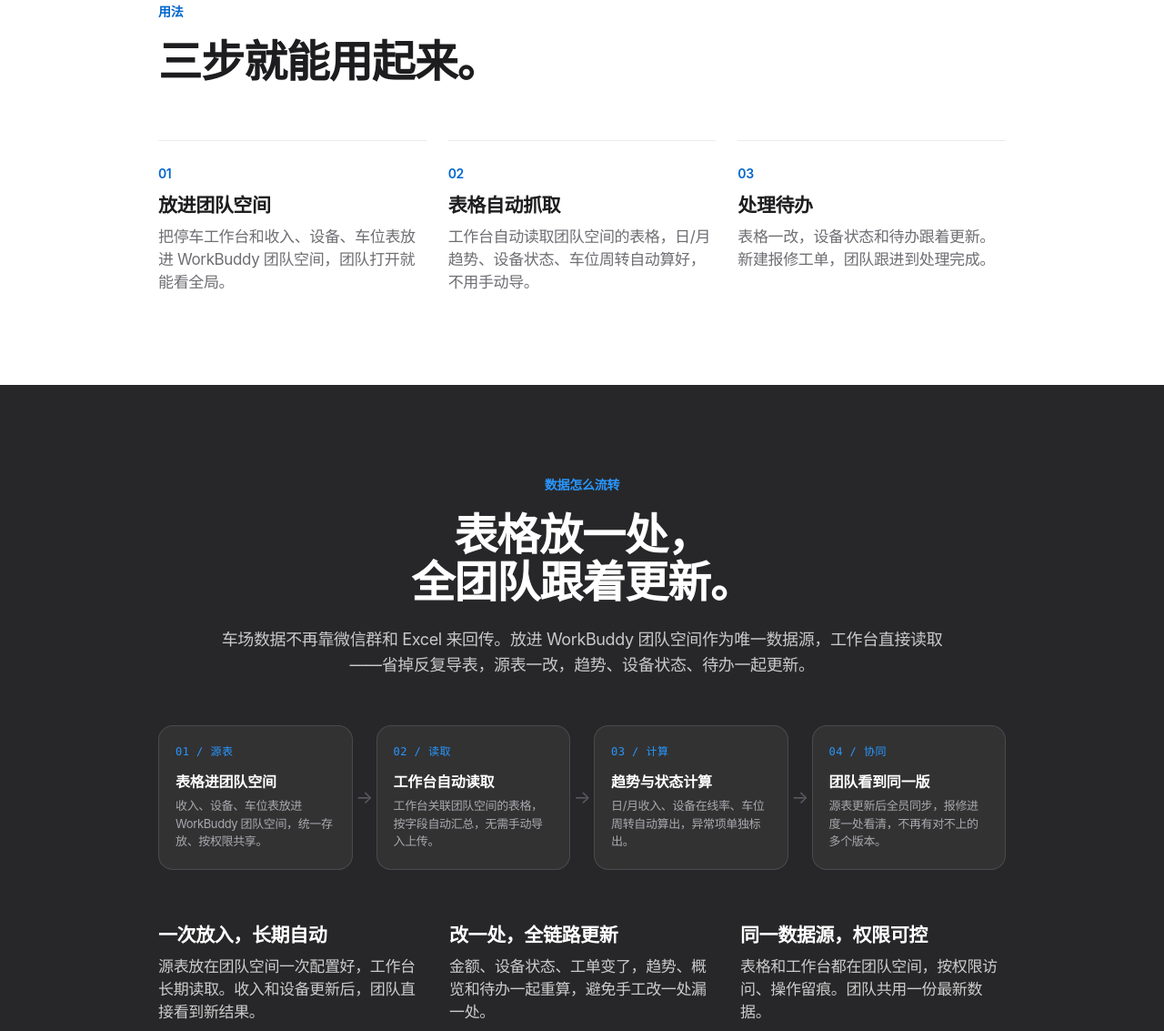
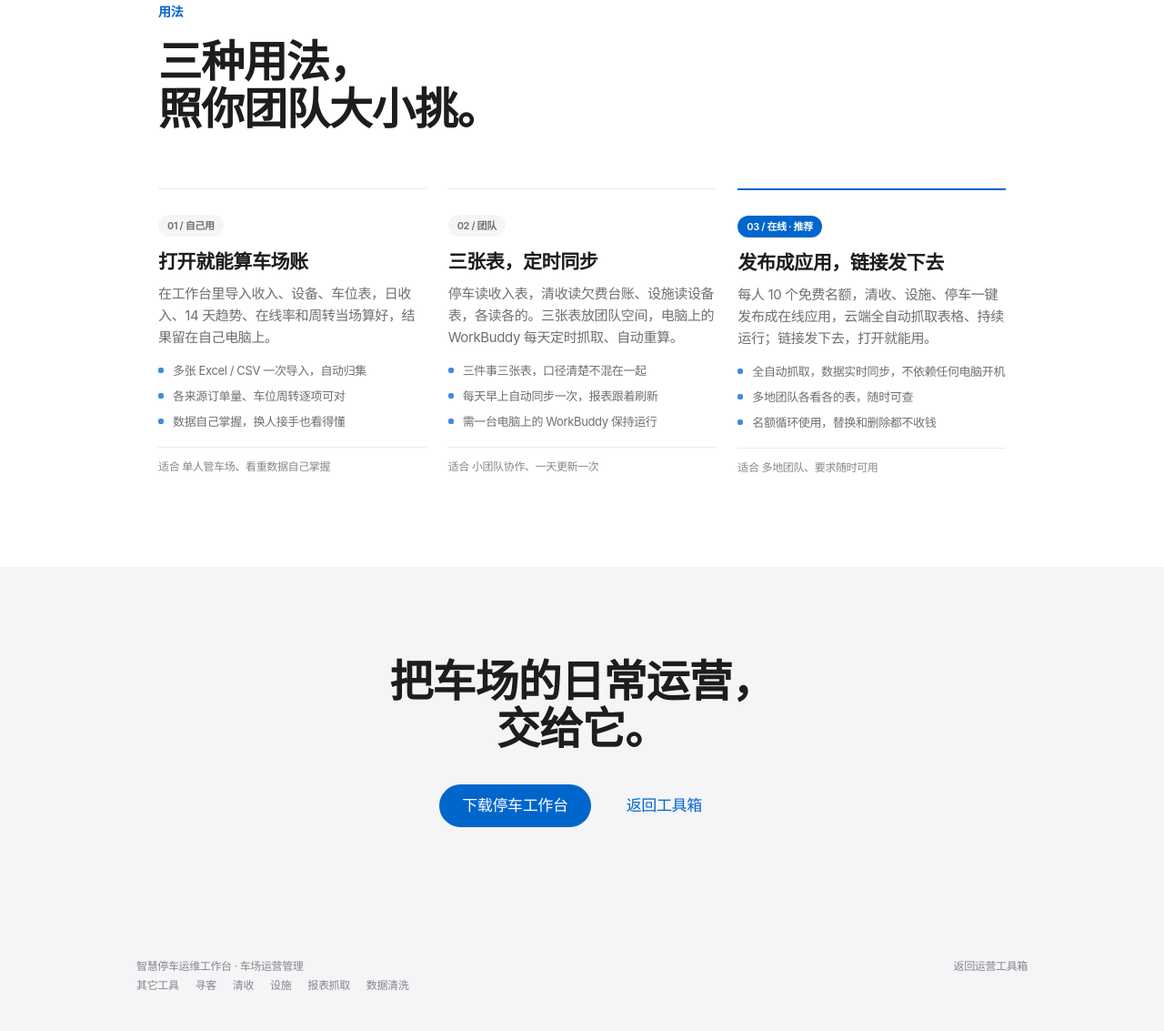
Before and after one commit to 136449689yu-prog/yunying-toolbox, a plain HTML site: page 停车运维工作台介绍-新版.html in a window 1280 px wide. Shown: the part 5319-6452 px from the top of the page at 91% size. Drawn offline with Linux system fonts and the light colour scheme.

Commit message:
三个工作台用法改为首页三种用法口径，删除重复的数据流转段

```diff
--- a/停车运维工作台介绍-新版.html
+++ b/停车运维工作台介绍-新版.html
@@ -139,6 +139,14 @@ h2.sec{font-size:clamp(32px,4.2vw,48px);line-height:1.1;letter-spacing:-.022em}
 .step .n{font-size:14px;font-weight:600;color:var(--blue);margin-bottom:12px}
 .step h3{font-size:21px;margin-bottom:10px}
 .step p{font-size:17px;line-height:1.47;color:var(--muted)}
+.step .badge{font-size:11px;font-weight:600;color:var(--muted);background:var(--bg);border-radius:999px;padding:4px 10px;display:inline-block;margin-bottom:16px}
+.step.feat{border-top:2px solid var(--blue)}
+.step.feat .badge{color:#fff;background:var(--blue)}
+.step .sdesc{font-size:15px;line-height:1.6;color:var(--muted)}
+.step .slist{list-style:none;margin:14px 0 0;display:grid;gap:8px}
+.step .slist li{position:relative;padding-left:16px;font-size:13px;line-height:1.55;color:var(--muted)}
+.step .slist li:before{content:"";position:absolute;left:0;top:7px;width:6px;height:6px;border-radius:2px;background:var(--blue);opacity:.75}
+.step .sfit{margin-top:18px;padding-top:12px;border-top:1px solid var(--hair);font-size:12px;color:var(--muted2)}
 
 /* 团队深色区 */
 .team{background:#272729;color:#fff;padding:100px 0;text-align:center}
@@ -260,29 +268,11 @@ section[id]{scroll-margin-top:60px}
     </div>
   </div>
 </div></section><section class="block" id="use"><div class="wrap">
-  <p class="eyebrow rv">用法</p><h2 class="sec rv">三步就能用起来。</h2>
+  <p class="eyebrow rv">用法</p><h2 class="sec rv">三种用法，<br>照你团队大小挑。</h2>
   <div class="steps">
-    <div class="step rv"><div class="n">01</div><h3>放进团队空间</h3><p>把停车工作台和收入、设备、车位表放进 WorkBuddy 团队空间，团队打开就能看全局。</p></div>
-    <div class="step rv"><div class="n">02</div><h3>表格自动抓取</h3><p>工作台自动读取团队空间的表格，日/月趋势、设备状态、车位周转自动算好，不用手动导。</p></div>
-    <div class="step rv"><div class="n">03</div><h3>处理待办</h3><p>表格一改，设备状态和待办跟着更新。新建报修工单，团队跟进到处理完成。</p></div>
-  </div>
-</div></section><section class="team"><div class="wrap">
-  <p class="eyebrow rv">数据怎么流转</p>
-  <h2 class="sec rv">表格放一处，<br>全团队跟着更新。</h2>
-  <p class="lead rv">车场数据不再靠微信群和 Excel 来回传。放进 WorkBuddy 团队空间作为唯一数据源，工作台直接读取——省掉反复导表，源表一改，趋势、设备状态、待办一起更新。</p>
-  <div class="flow">
-    <div class="flow-step rv"><div class="fi">01 / 源表</div><h4>表格进团队空间</h4><p>收入、设备、车位表放进 WorkBuddy 团队空间，统一存放、按权限共享。</p></div>
-    <div class="flow-arrow rv">→</div>
-    <div class="flow-step rv"><div class="fi">02 / 读取</div><h4>工作台自动读取</h4><p>工作台关联团队空间的表格，按字段自动汇总，无需手动导入上传。</p></div>
-    <div class="flow-arrow rv">→</div>
-    <div class="flow-step rv"><div class="fi">03 / 计算</div><h4>趋势与状态计算</h4><p>日/月收入、设备在线率、车位周转自动算出，异常项单独标出。</p></div>
-    <div class="flow-arrow rv">→</div>
-    <div class="flow-step rv"><div class="fi">04 / 协同</div><h4>团队看到同一版</h4><p>源表更新后全员同步，报修进度一处看清，不再有对不上的多个版本。</p></div>
-  </div>
-  <div class="pgrid">
-    <div class="rv"><h3>一次放入，长期自动</h3><p>源表放在团队空间一次配置好，工作台长期读取。收入和设备更新后，团队直接看到新结果。</p></div>
-    <div class="rv"><h3>改一处，全链路更新</h3><p>金额、设备状态、工单变了，趋势、概览和待办一起重算，避免手工改一处漏一处。</p></div>
-    <div class="rv"><h3>同一数据源，权限可控</h3><p>表格和工作台都在团队空间，按权限访问、操作留痕。团队共用一份最新数据。</p></div>
+    <div class="step rv"><span class="badge">01 / 自己用</span><h3>打开就能算车场账</h3><p class="sdesc">在工作台里导入收入、设备、车位表，日收入、14 天趋势、在线率和周转当场算好，结果留在自己电脑上。</p><ul class="slist"><li>多张 Excel / CSV 一次导入，自动归集</li><li>各来源订单量、车位周转逐项可对</li><li>数据自己掌握，换人接手也看得懂</li></ul><div class="sfit">适合 单人管车场、看重数据自己掌握</div></div>
+    <div class="step rv"><span class="badge">02 / 团队</span><h3>三张表，定时同步</h3><p class="sdesc">停车读收入表，清收读欠费台账、设施读设备表，各读各的。三张表放团队空间，电脑上的 WorkBuddy 每天定时抓取、自动重算。</p><ul class="slist"><li>三件事三张表，口径清楚不混在一起</li><li>每天早上自动同步一次，报表跟着刷新</li><li>需一台电脑上的 WorkBuddy 保持运行</li></ul><div class="sfit">适合 小团队协作、一天更新一次</div></div>
+    <div class="step feat rv"><span class="badge">03 / 在线 · 推荐</span><h3>发布成应用，链接发下去</h3><p class="sdesc">每人 10 个免费名额，清收、设施、停车一键发布成在线应用，云端全自动抓取表格、持续运行；链接发下去，打开就能用。</p><ul class="slist"><li>全自动抓取，数据实时同步，不依赖任何电脑开机</li><li>多地团队各看各的表，随时可查</li><li>名额循环使用，替换和删除都不收钱</li></ul><div class="sfit">适合 多地团队、要求随时可用</div></div>
   </div>
 </div></section><section class="cta"><div class="wrap">
   <h2 class="rv">把车场的日常运营，<br>交给它。</h2>
```
